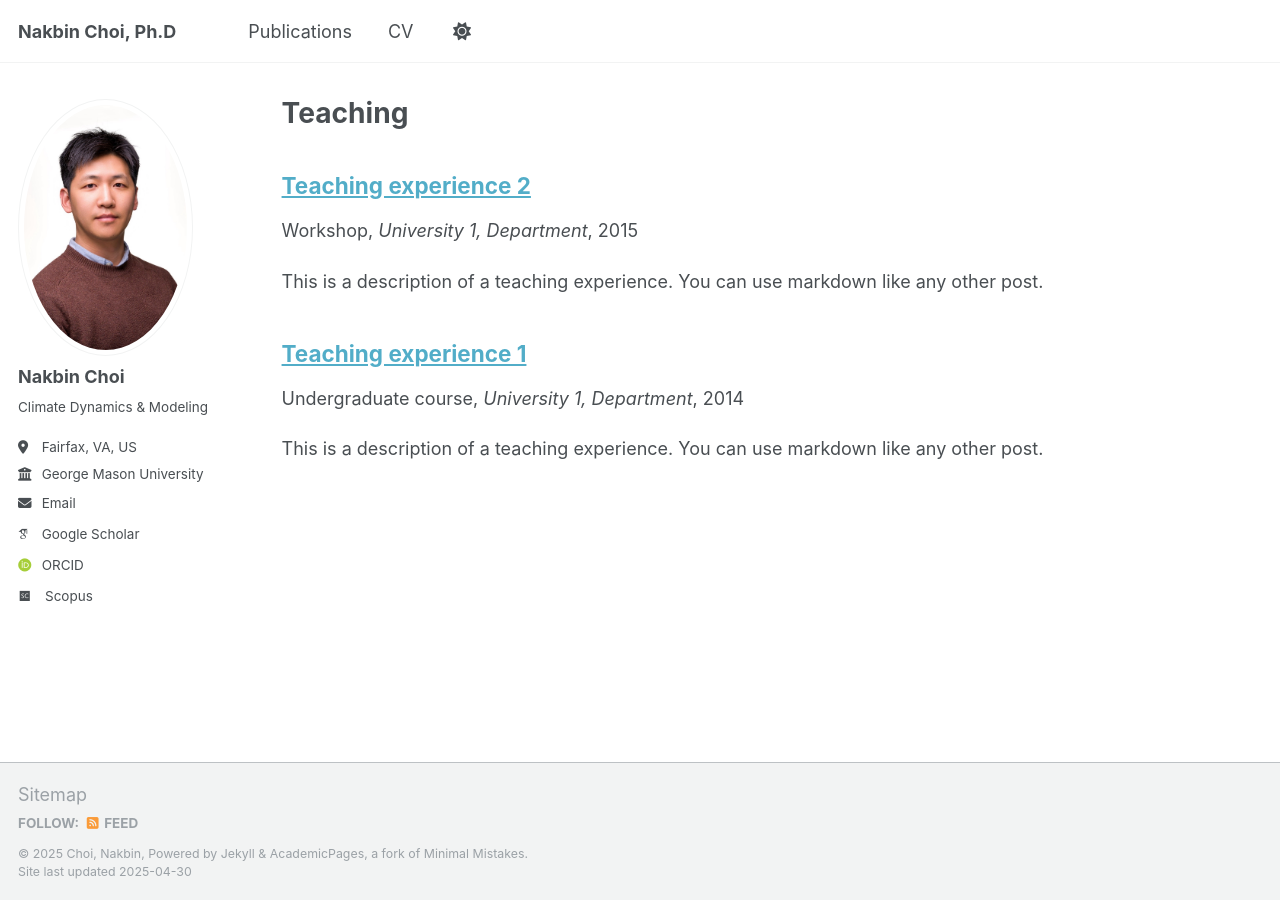
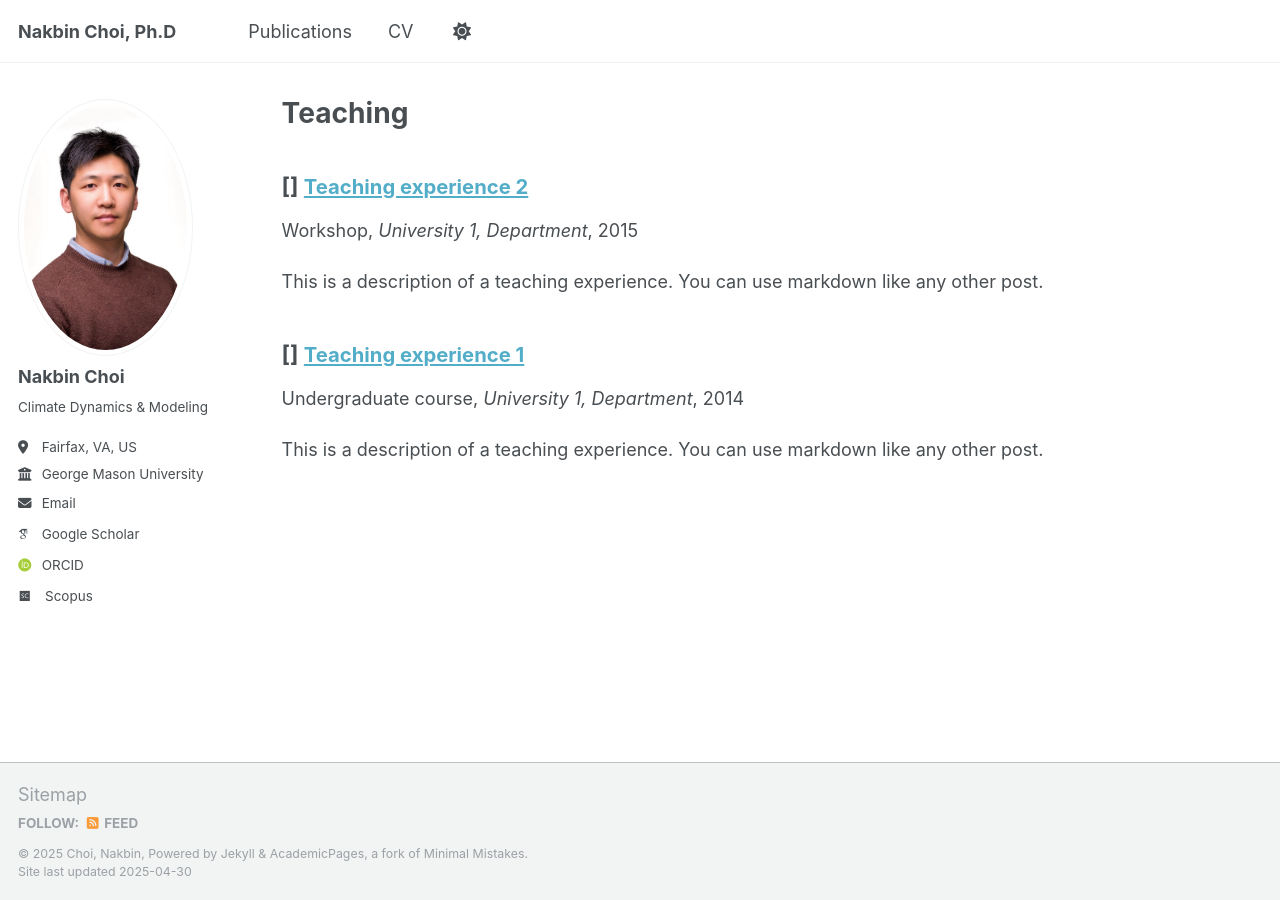
Before and after one commit to nakbin/profile, a Jekyll site: the page built from _pages/teaching.html, in a window 1280 px wide. Built offline with Jekyll 4.4.1, drawn with Linux system fonts in a browser that asks for light colours; some web fonts are replaced.

Commit message:
Update archive-single.html

```diff
--- a/_includes/archive-single.html
+++ b/_includes/archive-single.html
@@ -30,7 +30,7 @@
       {% if post.link %}
         [{{ counter }}] <a href="{{ post.link }}" style="font-size: 0.9em;">{{ title }}</a> <a href="{{ base_path }}{{ post.url }}" rel="permalink"><i class="fa fa-link" aria-hidden="true" title="permalink"></i><span class="sr-only">Permalink</span></a>
       {% else %}
-        <a href="{{ base_path }}{{ post.url }}" rel="permalink">{{ title }}</a>
+        [{{ counter }}] <a href="{{ base_path }}{{ post.url }}" style="font-size: 0.9em;" rel="permalink">{{ title }}</a>
       {% endif %}
     </h2>
 
```
